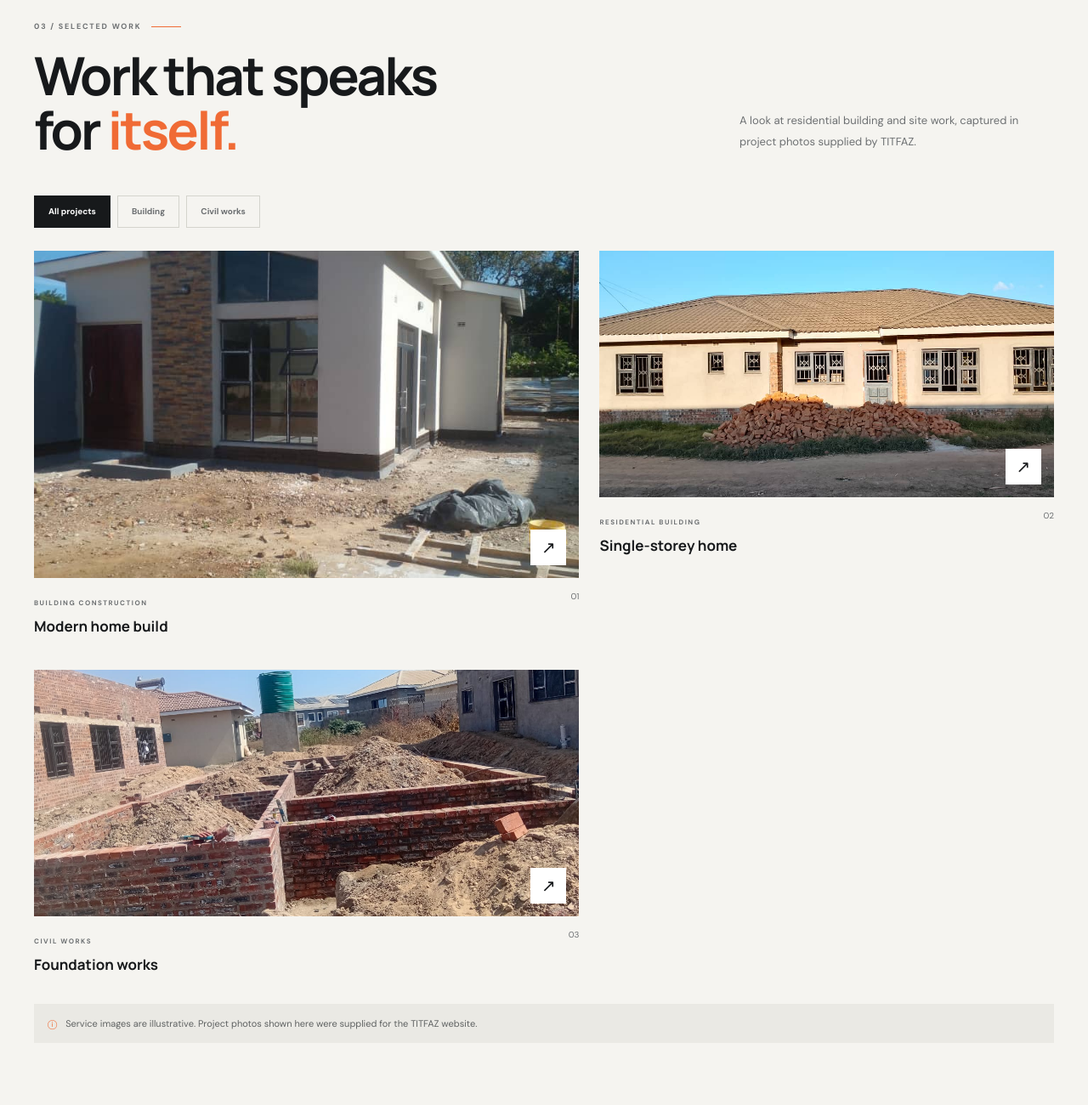
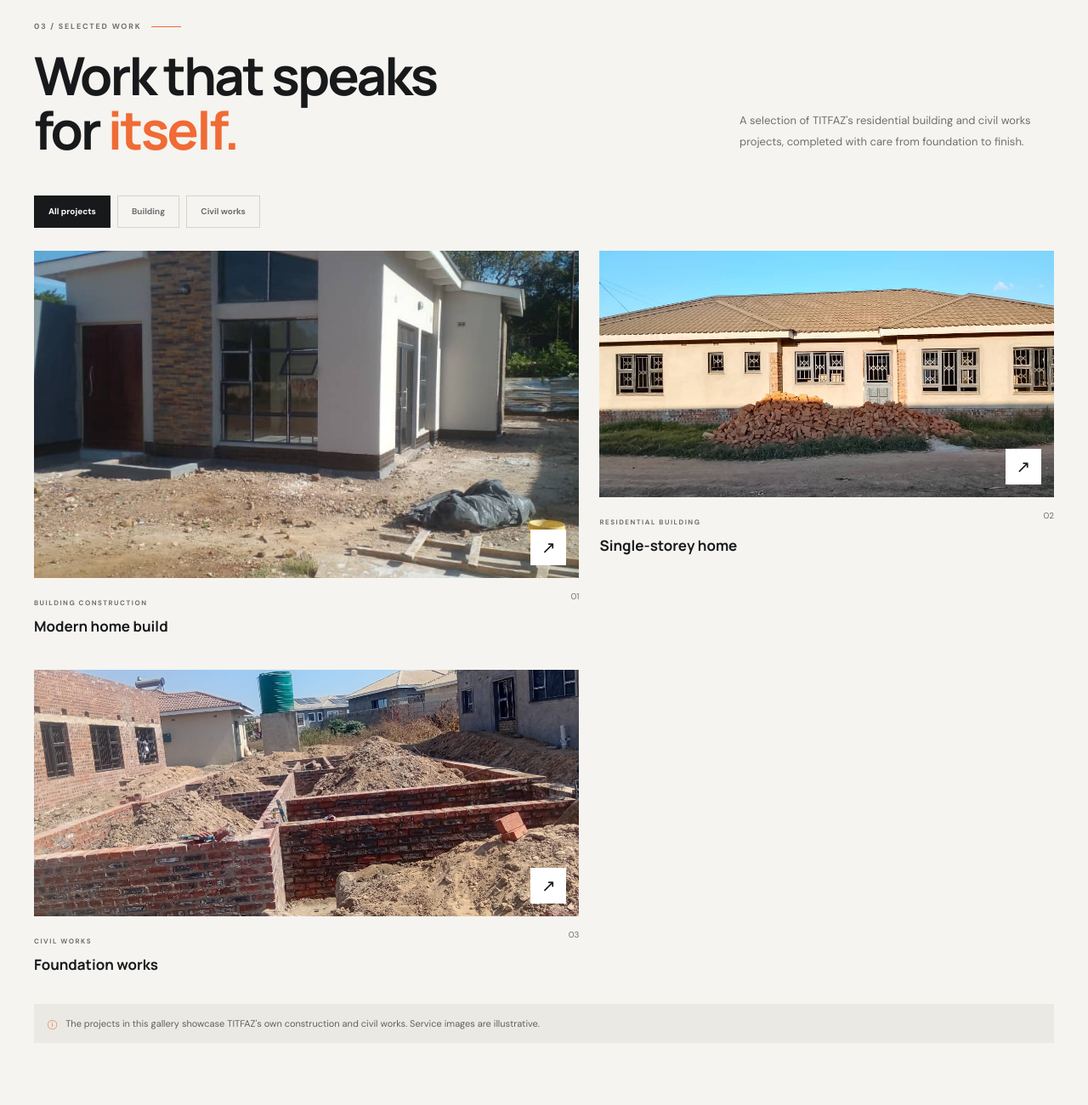
Before and after one commit to desmondkwaramba1-png/titfaz, a plain HTML site: page index.html in a window 1280 px wide. Shown: the part 3040-4340 px from the top of the page at 85% size. Drawn offline with Linux system fonts and the light colour scheme.

Commit message:
Clarify TITFAZ project gallery ownership

```diff
--- a/index.html
+++ b/index.html
@@ -129,7 +129,7 @@
       <div class="container">
         <div class="projects-top">
           <div><div class="section-kicker"><span>03 / SELECTED WORK</span><div class="kicker-line"></div></div><h2>Work that speaks<br>for <em>itself.</em></h2></div>
-          <p>A look at residential building and site work, captured in project photos supplied by TITFAZ.</p>
+          <p>A selection of TITFAZ's residential building and civil works projects, completed with care from foundation to finish.</p>
         </div>
         <div class="filter-row" role="group" aria-label="Filter projects">
           <button class="filter-button active" type="button" data-filter="all" aria-pressed="true">All projects</button>
@@ -150,7 +150,7 @@
             <div class="project-meta"><div><span>CIVIL WORKS</span><h3>Foundation works</h3></div><span class="project-index">03</span></div>
           </article>
         </div>
-        <p class="gallery-note"><span aria-hidden="true">ⓘ</span> Service images are illustrative. Project photos shown here were supplied for the TITFAZ website.</p>
+        <p class="gallery-note"><span aria-hidden="true">ⓘ</span> The projects in this gallery showcase TITFAZ's own construction and civil works. Service images are illustrative.</p>
       </div>
     </section>
 
```
Also changed, not shown: 1 other file.
